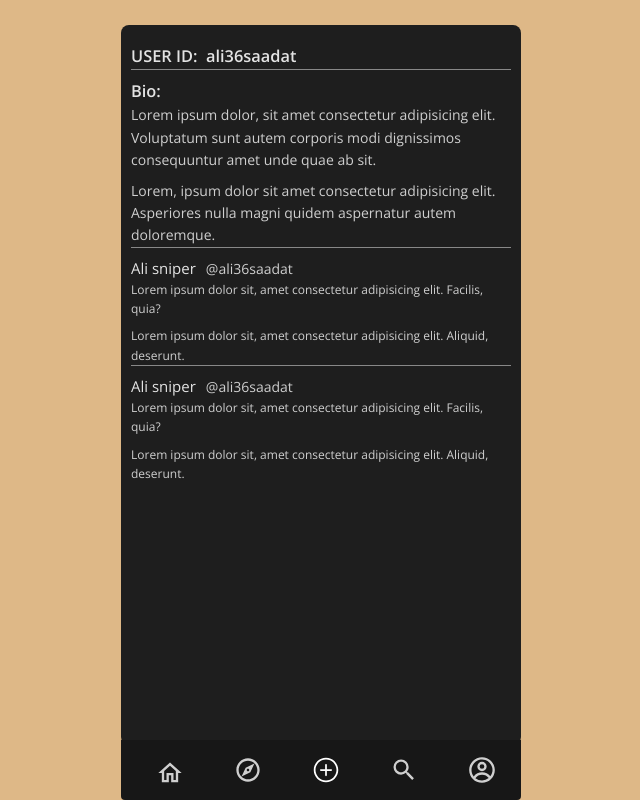
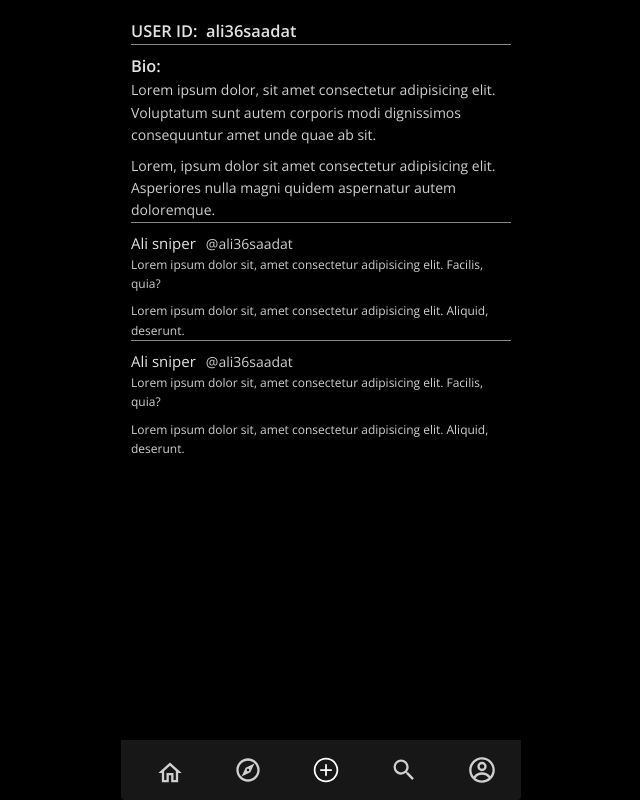
Before and after one commit to ali36saadat/Twitter, a plain HTML site: page index.html in a window 1280 px wide. Shown: the whole page, without its empty margins (319-959 px from the left). Drawn offline with nearby package versions, Linux system fonts and the light colour scheme.

Commit message:
bg color

```diff
--- a/css/footer.css
+++ b/css/footer.css
@@ -19,10 +19,10 @@ html {
 
 body {
   font-family: "Open Sans", sans-serif;
-  margin-top: 25px;
+  /* margin-top: 25px; */
   font-weight: 400;
   line-height: 1.6;
-  background-color: burlywood;
+  background-color: black;
   font-size: 1.4rem;
   height: 90vh;
 }
@@ -31,12 +31,14 @@ body {
 ////////grid */
 
 .pro {
-  border-radius: 8px;
+  /* border-radius: 8px; */
   color: #cfcfcf;
 
   width: 400px;
-  min-height: 90vh;
-  background-color: #1e1e1e;
+  min-height: 95vh;
+  /* background-color: #1e1e1e; */
+
+  background-color: black;
 
   overflow: hidden;
   margin: 0 auto;
```
